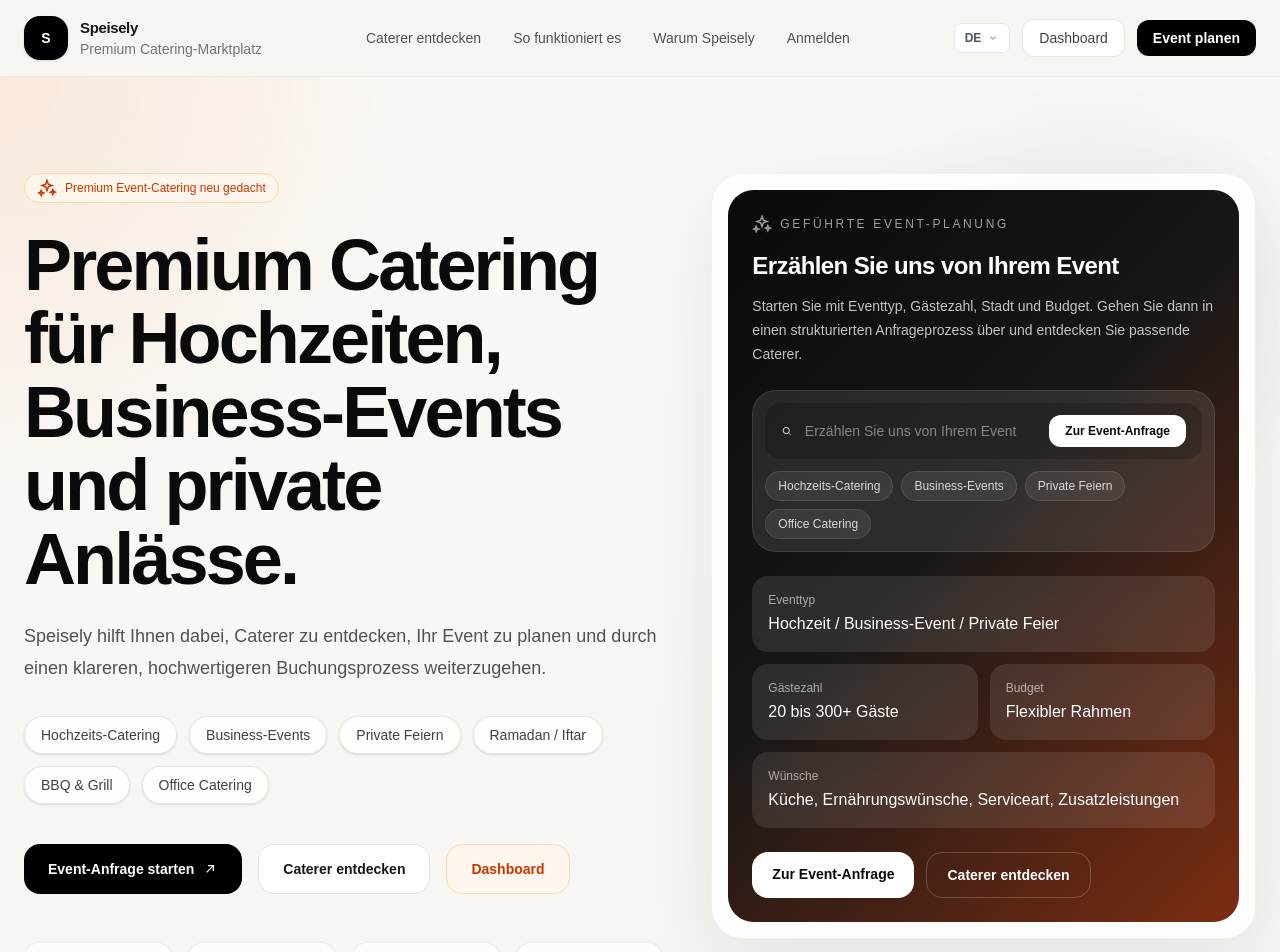
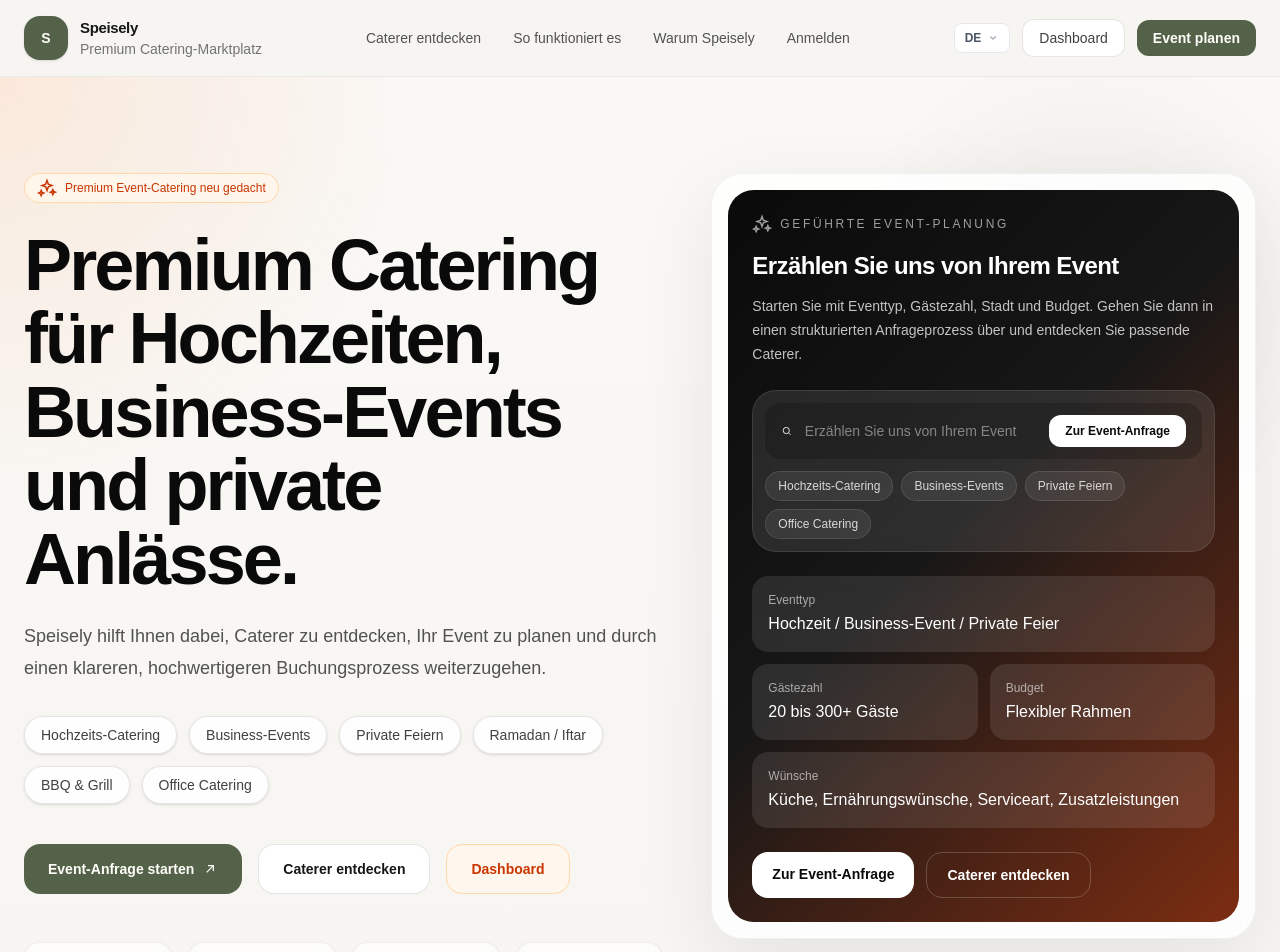
Before and after one commit to Faizan021/bookacook-pro, a Next.js app: page / in a window 1280 px wide. Shown: the top 952 px of the page. Built offline with nearby package versions, Linux system fonts and the light colour scheme.

Commit message:
Update page.tsx

```diff
--- a/app/page.tsx
+++ b/app/page.tsx
@@ -190,7 +190,7 @@ export default function Home() {
       <header className="sticky top-0 z-40 border-b border-black/5 bg-[#f7f5f1]/90 backdrop-blur-xl">
         <div className="mx-auto flex max-w-7xl items-center justify-between px-6 py-4">
           <Link href="/" className="flex items-center gap-3">
-            <div className="flex h-11 w-11 items-center justify-center rounded-2xl bg-black text-sm font-bold text-white shadow-sm">
+            <div className="flex h-11 w-11 items-center justify-center rounded-2xl bg-primary text-sm font-bold text-primary-foreground shadow-sm">
               S
             </div>
             <div>
@@ -224,7 +224,7 @@ export default function Home() {
             </Link>
             <Link
               href="/request/new"
-              className="inline-flex rounded-xl bg-black px-4 py-2 text-sm font-semibold text-white transition hover:bg-neutral-800"
+              className="inline-flex rounded-xl bg-primary px-4 py-2 text-sm font-semibold text-primary-foreground transition hover:opacity-90"
             >
               {t("home.cta.planEvent")}
             </Link>
@@ -264,7 +264,7 @@ export default function Home() {
             <div className="mt-10 flex flex-wrap gap-4">
               <Link
                 href="/request/new"
-                className="inline-flex items-center gap-2 rounded-2xl bg-black px-6 py-3.5 text-sm font-semibold text-white transition hover:bg-neutral-800"
+                className="inline-flex items-center gap-2 rounded-2xl bg-primary px-6 py-3.5 text-sm font-semibold text-primary-foreground transition hover:opacity-90"
               >
                 {t("home.cta.startRequest")}
                 <ArrowUpRightIcon />
@@ -640,7 +640,7 @@ export default function Home() {
                 </Link>
                 <Link
                   href="/request/new"
-                  className="rounded-xl bg-black px-4 py-2.5 text-sm font-semibold text-white transition hover:bg-neutral-800"
+                  className="rounded-xl bg-primary px-4 py-2.5 text-sm font-semibold text-primary-foreground transition hover:opacity-90"
                 >
                   {t("home.cta.planEvent")}
                 </Link>
```
